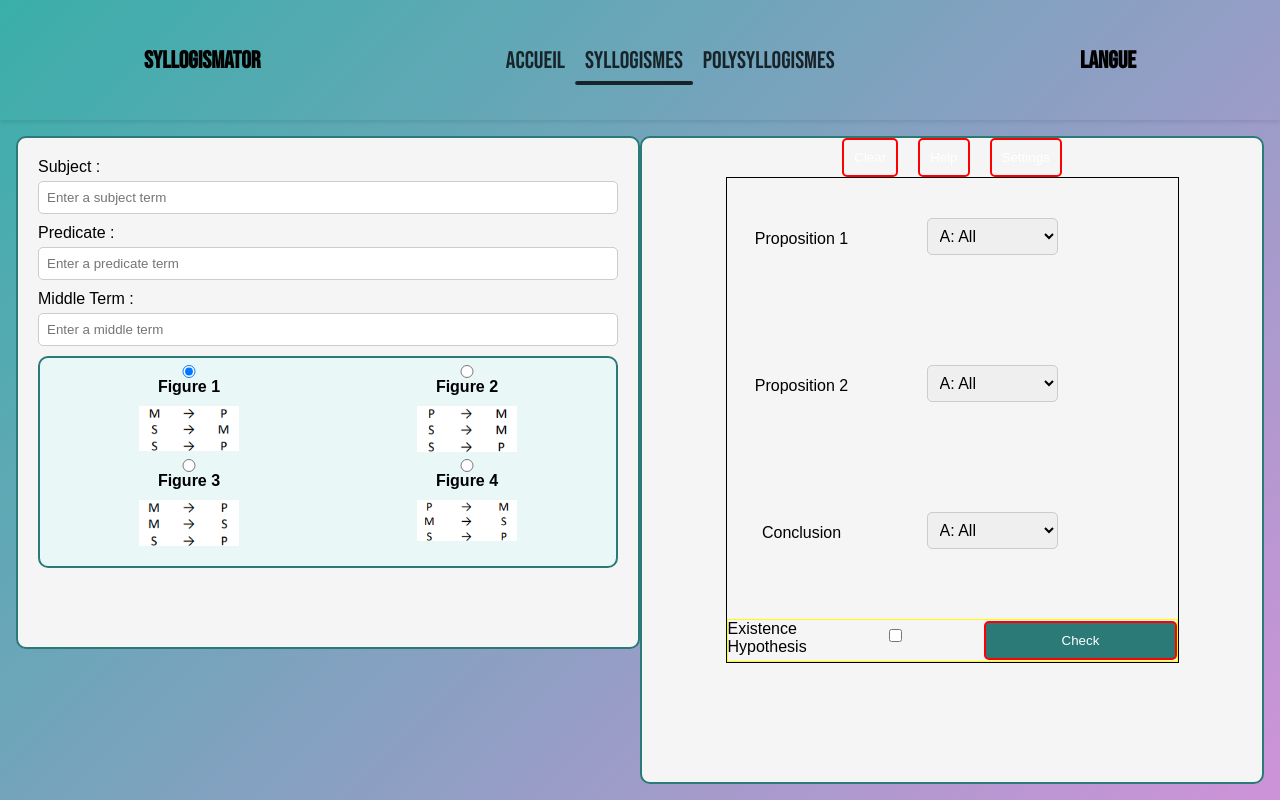
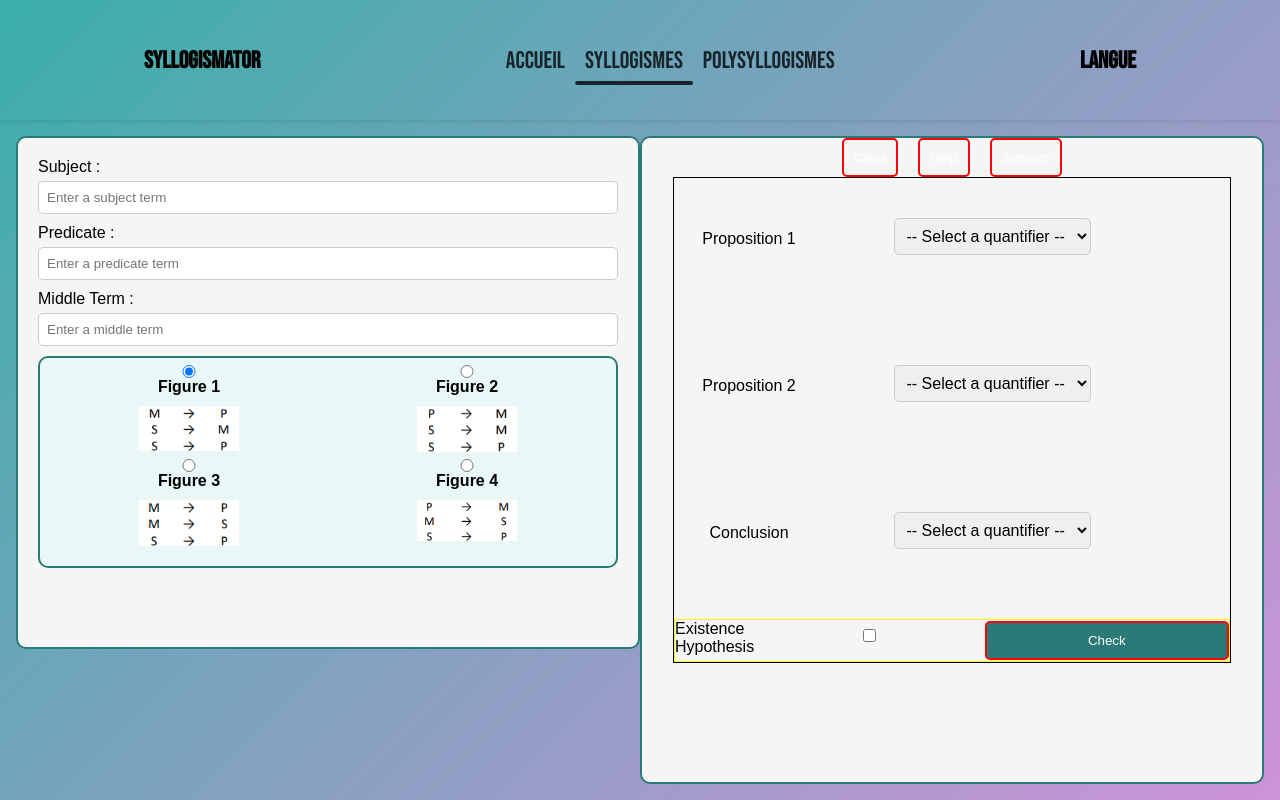
Before and after one commit to floeme/GL-Syllogisme, a React (Vite) app in the folder syllogismator/: page /syllogismes in a window 1280 px wide. Both pictures are taken after a click on the radio button 189 px from the left and 371 px from the top of the page. Built offline with nearby package versions, Linux system fonts and the light colour scheme.

Commit message:
Mini changement dans la liste des quantifiers

```diff
--- a/syllogismator/src/components/elements/syllogism/SyllogismMP.tsx
+++ b/syllogismator/src/components/elements/syllogism/SyllogismMP.tsx
@@ -1,4 +1,4 @@
-import React, { useState } from "react";
+import { useState } from "react";
 
 interface SyllogismMPProps {
     firstTerm: string;
@@ -8,9 +8,7 @@ interface SyllogismMPProps {
 function SyllogismMP({ firstTerm, secondTerm }: SyllogismMPProps) {
     const [verb, setVerb] = useState("")
 
-    const handleChange = (event: { target: { value: any; }; }) => {
-        const quantifier = event.target.value[0];
-
+    const handleChange = (quantifier: string) => {
         switch (quantifier) {
             case "A":
                 setVerb("are");
@@ -34,11 +32,12 @@ function SyllogismMP({ firstTerm, secondTerm }: SyllogismMPProps) {
         <div className="mp-container">
             <div className="mp-proposition">
                 <div className="quantifier">
-                    <select onChange={handleChange}>
-                        <option>A: All</option>
-                        <option>E: None</option>
-                        <option>I: Some</option>
-                        <option>O: Some Not</option>
+                    <select onChange={(e) => handleChange(e.target.value)}>
+                        <option value="">-- Select a quantifier --</option>
+                        <option value="A">A: All</option>
+                        <option value="E">E: None</option>
+                        <option value="I">I: Some</option>
+                        <option value="O">O: Some Not</option>
                     </select>
                 </div>
 
--- a/syllogismator/src/styles/components/_syllogism.scss
+++ b/syllogismator/src/styles/components/_syllogism.scss
@@ -116,6 +116,8 @@
       grid-template-columns: 150px auto;
       grid-gap: 20px;
       align-items: center;
+      max-width: 90%;
+      width: 90%;
 
       .proposition {
         // border: 1px solid black;
```
